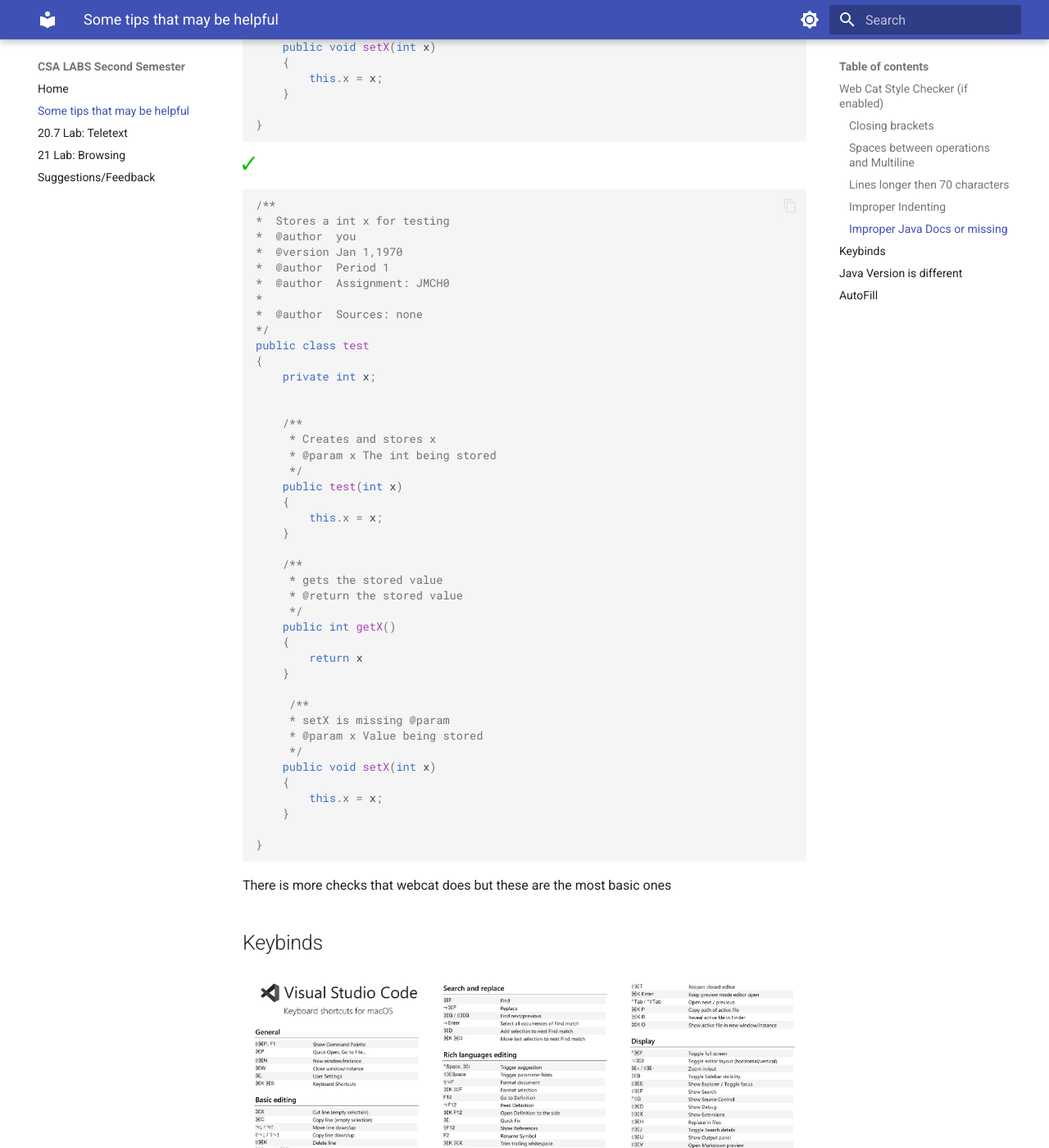
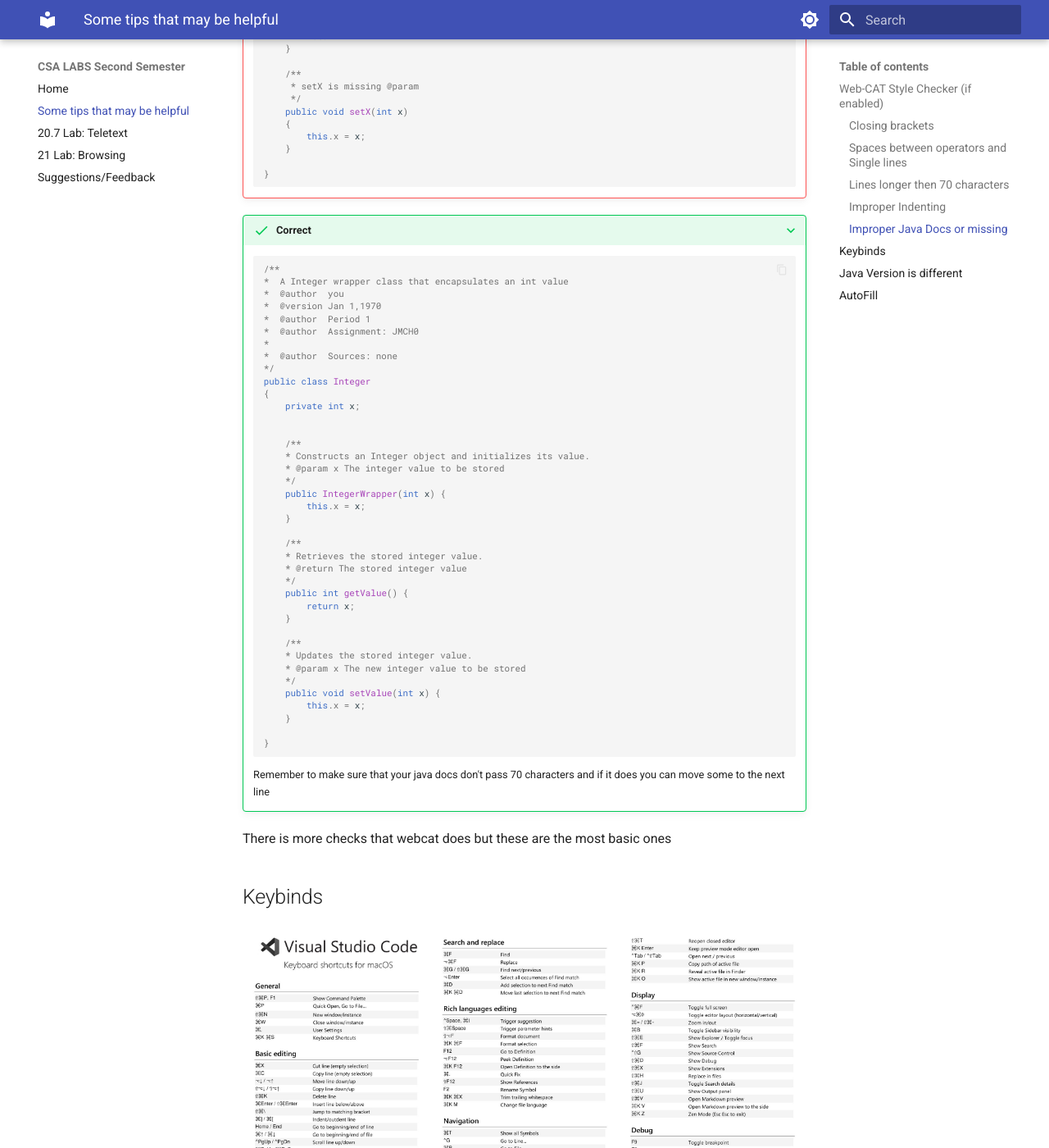
Before and after one commit to haotian2006/CSALABS, an MkDocs documentation site: the page built from docs/1Tips.md, in a window 1280 px wide and 1400 px high, scrolled down 3216 px. Shown: the whole window at 82% size. Built offline with MkDocs 1.6.1 and Material for MkDocs 9.7.7, drawn with Linux system fonts in a browser that asks for light colours; some of the changed text lies outside the part shown.

````diff
--- a/docs/1Tips.md
+++ b/docs/1Tips.md
@@ -1,7 +1,7 @@
 # Some tips that may be helpful
 
-## Web Cat Style Checker (if enabled)
-webcat's style checking can be annoying so here are some tips on what you should do
+## Web-CAT Style Checker (if enabled)
+webcat's style checking can be annoying so here are some tips on what you can do
 
 What you can do first is click on the `Full Printable Report` Button
 
@@ -13,180 +13,183 @@
 
 This will allow you to see why exactly you are not getting your style points
 
-Here is what you should do an not do
+Here is some style that webcat likes/dislikes
 
 #### Closing brackets
+???+Failure "Wrong"
+    ```java
+    if (condition){
 
-<img src="https://github.com/haotian2006/CSALABS/blob/main/Images/index/x.png?raw=true" width= 15 height= 15>
-```java
-if (condition){
+    }
 
-}
+    if (condition) // webcat doesn't like this syntax
+        return;
 
-if (condition)
-    return;
+    class myClass
+        {
 
-class myClass{
+    }
+    ```
+    Make sure that you have your starting { be below the Statements and Indented properly
 
-}
-```
+???+Success "Correct"
+    ```java
+    if (condition)
+    {
 
-<img src="https://github.com/haotian2006/CSALABS/blob/main/Images/index/check.png?raw=true" width= 15 height= 15>
-```java
-if (condition)
-{
+    }
 
-}
+    if (condition)
+    {
+        return;
+    }
 
-if (condition)
-{
-    return;
-}
+    class myClass
+    {
 
-class myClass
-{
+    }
+    ```
 
-}
-```
+#### Spaces between operators and Single lines
 
-#### Spaces between operations and Multiline
+???+Failure "Wrong"
+    ```java
+    int sum=x+x;
 
-<img src="https://github.com/haotian2006/CSALABS/blob/main/Images/index/x.png?raw=true" width= 15 height= 15>
-```java
-int sum=x+x;
+    private Stack<Integer> backStk,forwardStk;
 
-private Stack<Integer> backStk,forwardStk;
-```
-<img src="https://github.com/haotian2006/CSALABS/blob/main/Images/index/check.png?raw=true" width= 15 height= 15>
+    System.out.println("Hello");System.out.println("World");
+    ```
 
-```java
-int sum = x + x;
+???+Success "Correct"
+    ```java
+    int sum = x + x;
 
-private Stack<Integer> backStk;
-private Stack<Integer> forwardStk;
-```
+    private Stack<Integer> backStk;
+    private Stack<Integer> forwardStk;
+
+    System.out.println("Hello");
+    System.out.println("World");
+    ```
 
 #### Lines longer then 70 characters
 
-<img src="https://github.com/haotian2006/CSALABS/blob/main/Images/index/x.png?raw=true" width= 15 height= 15>
-```java
-// This is a line that will be more then 70 characters and will cause webcat to mark points off
-```
+???+Failure "Wrong"
+    ```java
+    // This is a line that will be more then 70 characters and will cause webcat to mark points off
+    ```
 
-<img src="https://github.com/haotian2006/CSALABS/blob/main/Images/index/check.png?raw=true" width= 15 height= 15>
-
-```java
-// This is how you can avoid it
-// By using multiple lines
-// this can apply to java doc and code
-```
+???+Success "Correct"
+    ```java
+    // This is how you can avoid it
+    // By using multiple lines
+    // this can apply to java doc and code
+    ```
 
 #### Improper Indenting
 
-<img src="https://github.com/haotian2006/CSALABS/blob/main/Images/index/x.png?raw=true" width= 15 height= 15>
-```java
-if (condition)
+???+Failure "Wrong"
+    ```java
+    if (condition)
+        {
+    System.out.println("Hello World")
+        }
+    ```
+
+???+Success "Correct"
+    ```java
+    if (condition)
     {
-System.out.println("Hello World")
+        System.out.println("Hello World")
     }
-```
-
-<img src="https://github.com/haotian2006/CSALABS/blob/main/Images/index/check.png?raw=true" width= 15 height= 15>
-
-```java
-if (condition)
-{
-    System.out.println("Hello World")
-}
-```
+    ```
+    you can use an auto formatter to format your code as well
 
 #### Improper Java Docs or missing
 
-<img src="https://github.com/haotian2006/CSALABS/blob/main/Images/index/x.png?raw=true" width= 15 height= 15>
-```java
-/**
-*  //description is missing
-*  @author  //author is not filled out
-*  @version //version is not filled out ...
-*  @author
-*  @author
-*
-*  @author
-*/
-public class test
-{
-    private int x;
+???+Failure "Wrong"
+    ```java
+    /**
+    *  //description is missing
+    *  @author  //author is not filled out
+    *  @version //version is not filled out ...
+    *  @author
+    *  @author
+    *
+    *  @author
+    */
+    public class Integer
+    {
+        private int x;
 
-    //missing java docs
-    public test(int x)
+        //missing java docs
+        public Integer(int x)
+        {
+            this.x = x;
+        }
+
+        /**
+         * getX is missing a description @return
+         * @return
+         */
+        public int getX()
+        {
+            return x
+        }
+
+        /**
+         * setX is missing @param
+         */
+        public void setX(int x)
+        {
+            this.x = x;
+        }
+
+    }
+    ```
+???+Success "Correct"
+    ```java
+    /**
+    *  A Integer wrapper class that encapsulates an int value
+    *  @author  you
+    *  @version Jan 1,1970
+    *  @author  Period 1
+    *  @author  Assignment: JMCH0
+    *
+    *  @author  Sources: none
+    */
+    public class Integer
     {
-        this.x = x;
-    }
-
-    /**
-     * getX is missing a description @return
-     * @return
-     */
-    public int getX()
-    {
-        return x
-    }
-
-     /**
-     * setX is missing @param
-     */
-    public void setX(int x)
-    {
-        this.x = x;
-    }
-
-}
-```
-<img src="https://github.com/haotian2006/CSALABS/blob/main/Images/index/check.png?raw=true" width= 15 height= 15>
-```java
-/**
-*  Stores a int x for testing
-*  @author  you
-*  @version Jan 1,1970
-*  @author  Period 1
-*  @author  Assignment: JMCH0
-*
-*  @author  Sources: none
-*/
-public class test
-{
-    private int x;
+        private int x;
 
 
-    /**
-     * Creates and stores x
-     * @param x The int being stored
-     */
-    public test(int x)
-    {
-        this.x = x;
+        /**
+        * Constructs an Integer object and initializes its value.
+        * @param x The integer value to be stored
+        */
+        public IntegerWrapper(int x) {
+            this.x = x;
+        }
+
+        /**
+        * Retrieves the stored integer value.
+        * @return The stored integer value
+        */
+        public int getValue() {
+            return x;
+        }
+
+        /**
+        * Updates the stored integer value.
+        * @param x The new integer value to be stored
+        */
+        public void setValue(int x) {
+            this.x = x;
+        }
+
     }
-
-    /**
-     * gets the stored value
-     * @return the stored value
-     */
-    public int getX()
-    {
-        return x
-    }
-
-     /**
-     * setX is missing @param
-     * @param x Value being stored
-     */
-    public void setX(int x)
-    {
-        this.x = x;
-    }
-
-}
-```
+    ```
+    Remember to make sure that your java docs don't pass 70 characters and if it does you can move some to the next line
 
 There is more checks that webcat does but these are the most basic ones
 
````
Also changed, not shown: docs/20.7 Teletext.md (+2 -0 lines), docs/21 Browsing.md (+5 -4 lines), docs/index.md (+9 -0 lines).
